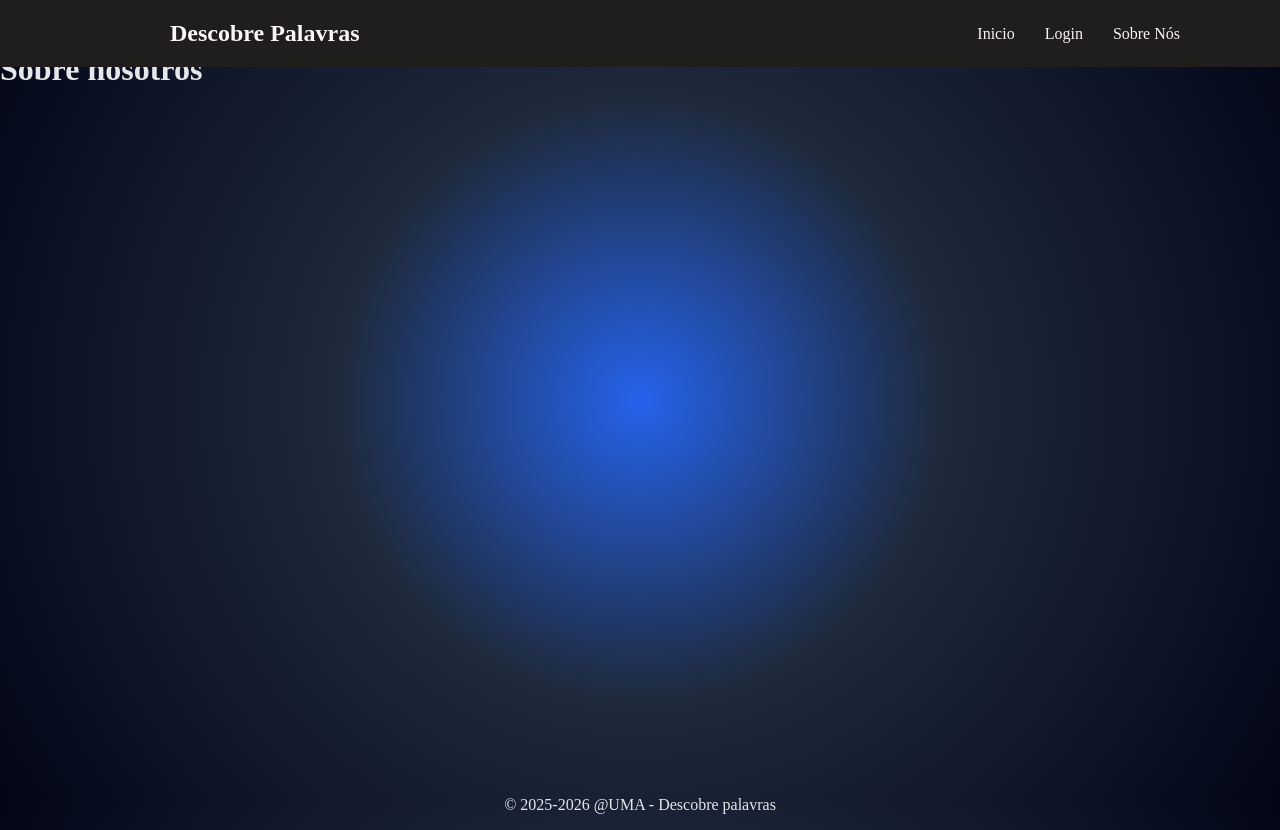
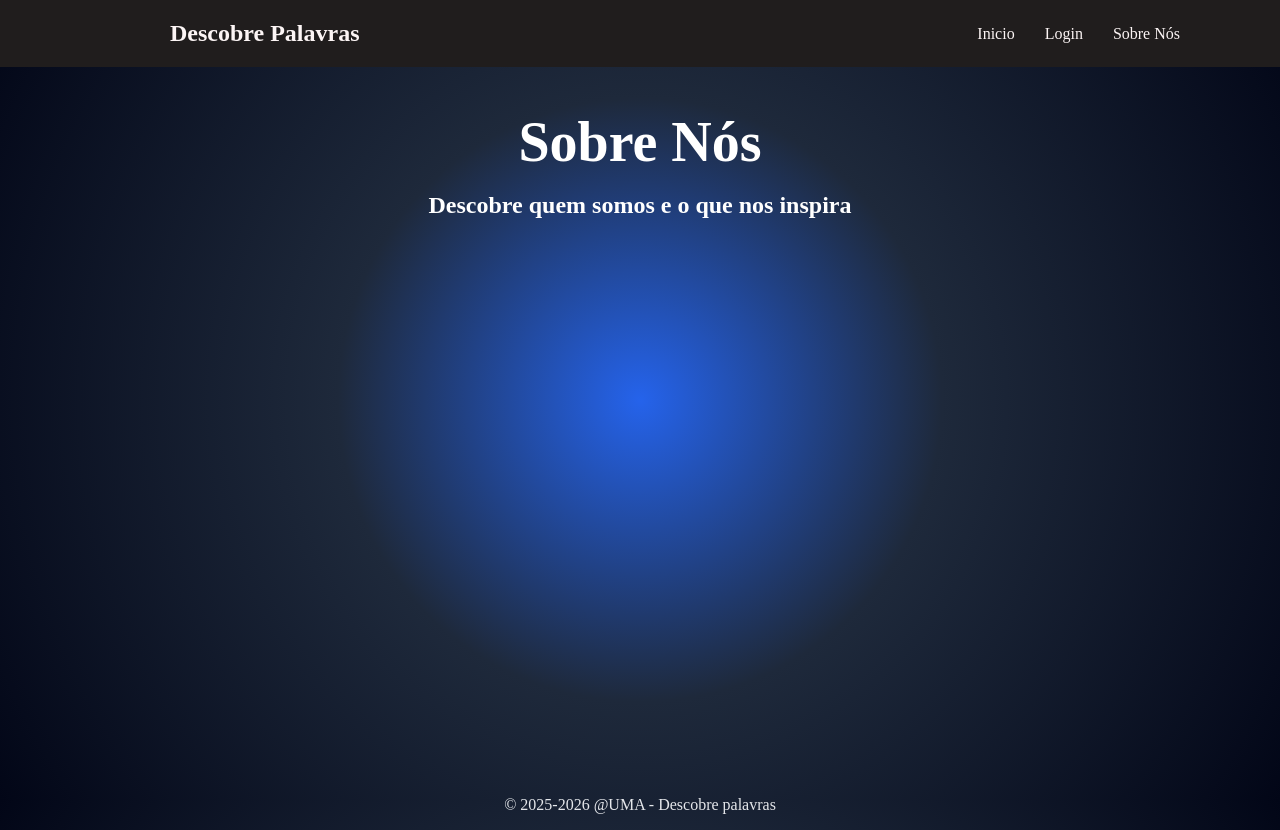
Before and after one commit to ApoloTW/DBW-2026-G19-Descobre-Palavras, a React (Vite) app: page /about in a window 1280 px wide. Built offline with nearby package versions, Linux system fonts and the light colour scheme; the HTML template or start-up script is replaced by a standard one.

Commit message:
Teste en la pagina about

```diff
--- a/src/pages/About.jsx
+++ b/src/pages/About.jsx
@@ -1,5 +1,28 @@
+import '../styles/about.css'
+
+function Titulo() {
+  return (
+    <div className="titulo">
+      <h1>Sobre Nós</h1>
+    </div>
+  )
+}
+
+function SegundoTitulo() {
+  return (
+    <div className="segundoTitulo">
+      <h2>Descobre quem somos e o que nos inspira</h2>
+    </div>
+  )
+}
+
 function About() {
-  return <h1>Sobre nosotros</h1>
+  return (
+    <div>
+      <Titulo />
+      <SegundoTitulo />
+    </div>
+  )
 }
 
 export default About
--- /dev/null
+++ b/src/styles/about.css
@@ -0,0 +1,19 @@
+:root {
+
+}
+.titulo h1 {
+    display: flex;
+    justify-content: center;
+    align-items: center;
+    width: 100%;
+    color: rgb(255, 255, 255);
+}
+
+.segundoTitulo h2 {
+    margin-top: -20px;
+    display: flex;
+    justify-content: center;
+    align-items: center;
+    width: 100%;
+    color: rgb(255, 255, 255);
+}
--- a/src/styles/home.css
+++ b/src/styles/home.css
@@ -164,6 +164,7 @@ button:hover {
 }
 
 .finalText h3 {
+  margin-top: 5px;
   font-size: 2rem;
   margin-bottom: 10px;
 }
```
